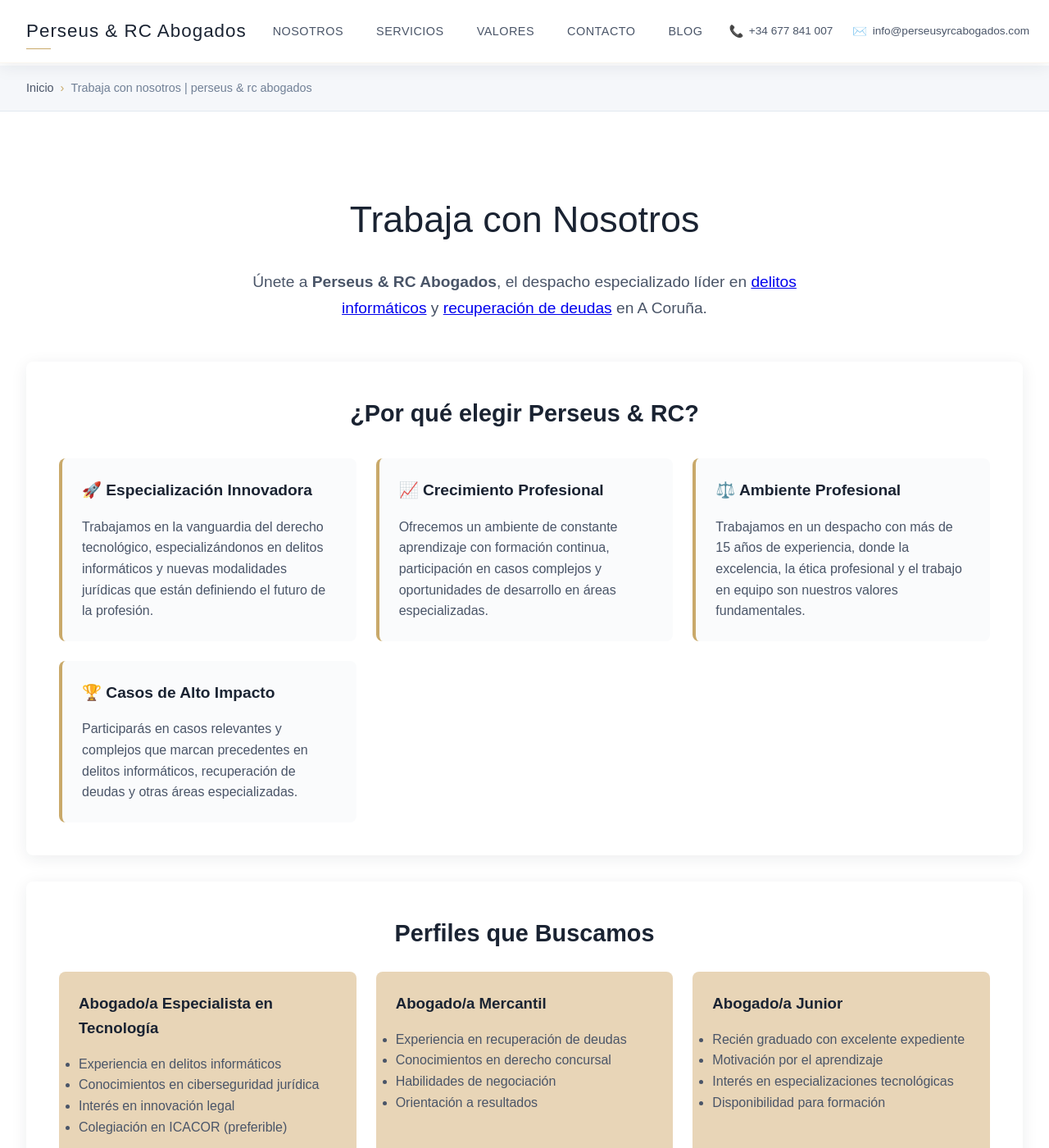
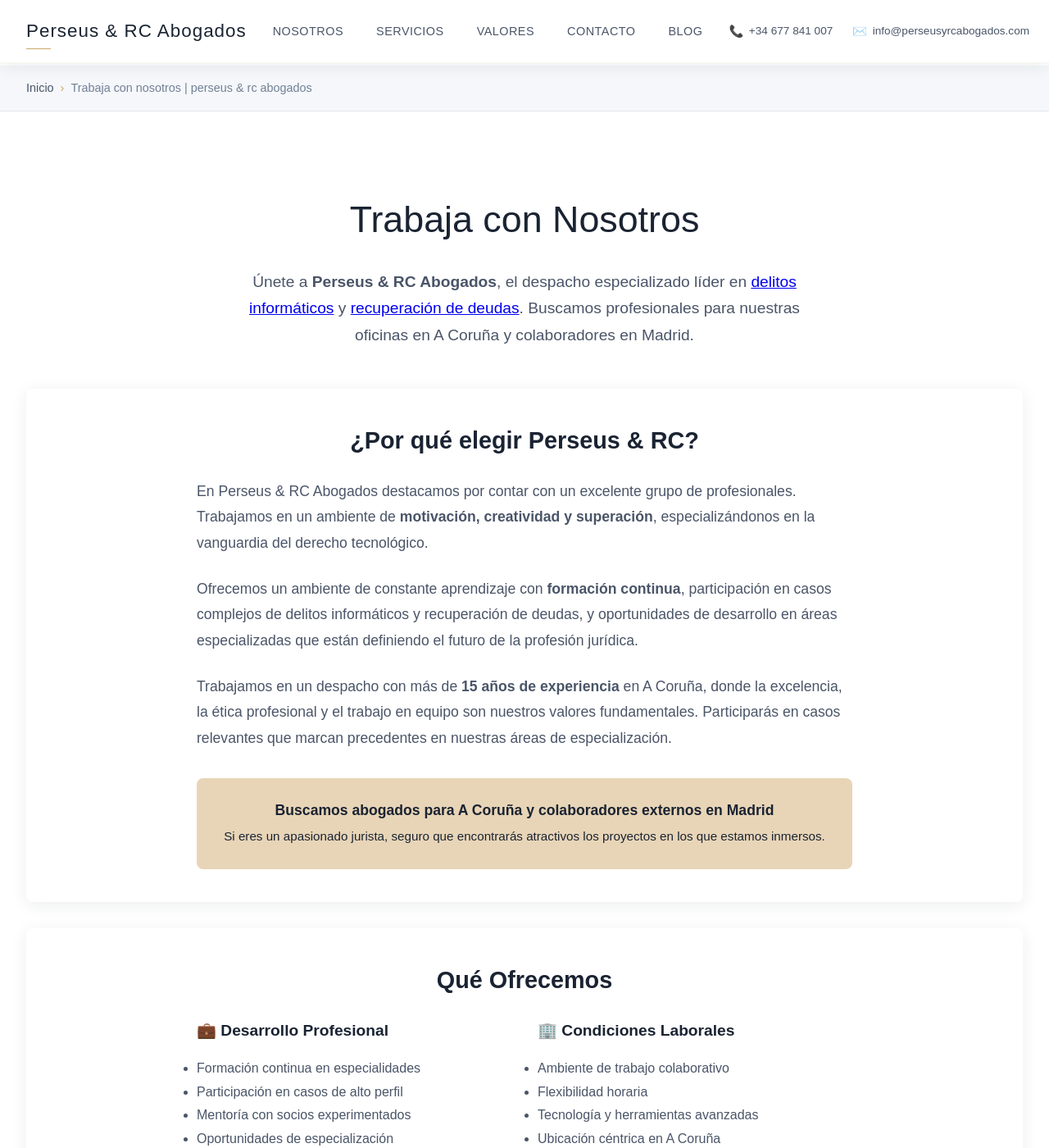
Before and after one commit to streaming10/Perseus_RC_abogados, a Jekyll site: the page built from trabaja-con-nosotros.md, in a window 1280 px wide and 1400 px high. Shown: the whole window at 82% size. Built offline with Jekyll 4.4.1, drawn with Linux system fonts in a browser that asks for light colours; some of the changed text lies outside the part shown.

Commit message:
Update trabaja-con-nosotros.md

```diff
--- a/trabaja-con-nosotros.md
+++ b/trabaja-con-nosotros.md
@@ -1,8 +1,8 @@
 ---
 layout: pages
 title: "Trabaja con Nosotros | Perseus & RC Abogados"
-description: "Únete al equipo de Perseus & RC Abogados en A Coruña. Buscamos abogados especializados en delitos informáticos, recuperación de deudas y derecho civil. Envía tu CV."
-keywords: "trabajar Perseus RC, empleo abogados A Coruña, trabajo despacho abogados, carrera jurídica Galicia, ofertas empleo derecho"
+description: "Únete al equipo de Perseus & RC Abogados. Buscamos abogados en A Coruña y colaboradores en Madrid especializados en delitos informáticos y recuperación de deudas."
+keywords: "trabajar Perseus RC, empleo abogados A Coruña, trabajo despacho abogados, colaboradores Madrid, carrera jurídica Galicia, ofertas empleo derecho"
 permalink: /trabaja-con-nosotros/
 lang: es
 sitemap:
@@ -21,7 +21,8 @@
     <p style="font-size: 1.2rem; color: var(--text-secondary); line-height: 1.7; max-width: 700px; margin: 0 auto;">
       Únete a <strong>Perseus & RC Abogados</strong>, el despacho especializado líder en
       <a href="{{ '/servicios/delitos-informaticos/' | relative_url }}">delitos informáticos</a>
-      y <a href="{{ '/servicios/recuperacion-deudas/' | relative_url }}">recuperación de deudas</a> en A Coruña.
+      y <a href="{{ '/servicios/recuperacion-deudas/' | relative_url }}">recuperación de deudas</a>.
+      Buscamos profesionales para nuestras oficinas en A Coruña y colaboradores en Madrid.
     </p>
   </div>
 
@@ -29,75 +30,30 @@
   <div class="why-work-section" style="background: var(--primary-white); padding: 2.5rem; border-radius: 8px; box-shadow: var(--shadow-light); margin-bottom: 2rem;">
     <h2 style="color: var(--navy-blue); font-size: 1.8rem; margin-bottom: 1.5rem; text-align: center;">¿Por qué elegir Perseus & RC?</h2>
 
-    <div style="display: grid; grid-template-columns: repeat(auto-fit, minmax(300px, 1fr)); gap: 1.5rem; margin-top: 2rem;">
+    <div style="max-width: 800px; margin: 0 auto; color: var(--text-secondary); line-height: 1.8; font-size: 1.1rem;">
+      <p style="margin-bottom: 1.5rem;">
+        En Perseus & RC Abogados destacamos por contar con un excelente grupo de profesionales. Trabajamos en un ambiente de
+        <strong>motivación, creatividad y superación</strong>, especializándonos en la vanguardia del derecho tecnológico.
+      </p>
 
-      <div style="background: var(--primary-light); padding: 1.5rem; border-radius: 8px; border-left: 4px solid var(--accent-gold);">
-        <h3 style="color: var(--navy-blue); margin-bottom: 1rem; font-size: 1.2rem;">🚀 Especialización Innovadora</h3>
-        <p style="color: var(--text-secondary); line-height: 1.6;">
-          Trabajamos en la vanguardia del derecho tecnológico, especializándonos en delitos informáticos y nuevas modalidades jurídicas que están definiendo el futuro de la profesión.
+      <p style="margin-bottom: 1.5rem;">
+        Ofrecemos un ambiente de constante aprendizaje con <strong>formación continua</strong>, participación en casos complejos
+        de delitos informáticos y recuperación de deudas, y oportunidades de desarrollo en áreas especializadas que están
+        definiendo el futuro de la profesión jurídica.
+      </p>
+
+      <p style="margin-bottom: 1.5rem;">
+        Trabajamos en un despacho con más de <strong>15 años de experiencia</strong> en A Coruña, donde la excelencia,
+        la ética profesional y el trabajo en equipo son nuestros valores fundamentales. Participarás en casos relevantes
+        que marcan precedentes en nuestras áreas de especialización.
+      </p>
+
+      <div style="background: var(--accent-light-gold); padding: 1.5rem; border-radius: 8px; margin-top: 2rem; text-align: center;">
+        <p style="margin: 0; font-size: 1.1rem; color: var(--navy-blue);">
+          <strong>Buscamos abogados para A Coruña y colaboradores externos en Madrid</strong><br>
+          <span style="font-size: 0.95rem;">Si eres un apasionado jurista, seguro que encontrarás atractivos los proyectos en los que estamos inmersos.</span>
         </p>
       </div>
-
-      <div style="background: var(--primary-light); padding: 1.5rem; border-radius: 8px; border-left: 4px solid var(--accent-gold);">
-        <h3 style="color: var(--navy-blue); margin-bottom: 1rem; font-size: 1.2rem;">📈 Crecimiento Profesional</h3>
-        <p style="color: var(--text-secondary); line-height: 1.6;">
-          Ofrecemos un ambiente de constante aprendizaje con formación continua, participación en casos complejos y oportunidades de desarrollo en áreas especializadas.
-        </p>
-      </div>
-
-      <div style="background: var(--primary-light); padding: 1.5rem; border-radius: 8px; border-left: 4px solid var(--accent-gold);">
-        <h3 style="color: var(--navy-blue); margin-bottom: 1rem; font-size: 1.2rem;">⚖️ Ambiente Profesional</h3>
-        <p style="color: var(--text-secondary); line-height: 1.6;">
-          Trabajamos en un despacho con más de 15 años de experiencia, donde la excelencia, la ética profesional y el trabajo en equipo son nuestros valores fundamentales.
-        </p>
-      </div>
-
-      <div style="background: var(--primary-light); padding: 1.5rem; border-radius: 8px; border-left: 4px solid var(--accent-gold);">
-        <h3 style="color: var(--navy-blue); margin-bottom: 1rem; font-size: 1.2rem;">🏆 Casos de Alto Impacto</h3>
-        <p style="color: var(--text-secondary); line-height: 1.6;">
-          Participarás en casos relevantes y complejos que marcan precedentes en delitos informáticos, recuperación de deudas y otras áreas especializadas.
-        </p>
-      </div>
-
-    </div>
-  </div>
-
-  <!-- Current Opportunities -->
-  <div class="opportunities-section" style="background: var(--primary-white); padding: 2.5rem; border-radius: 8px; box-shadow: var(--shadow-light); margin-bottom: 2rem;">
-    <h2 style="color: var(--navy-blue); font-size: 1.8rem; margin-bottom: 1.5rem; text-align: center;">Perfiles que Buscamos</h2>
-
-    <div style="display: grid; grid-template-columns: repeat(auto-fit, minmax(280px, 1fr)); gap: 1.5rem;">
-
-      <div style="background: var(--accent-light-gold); padding: 1.5rem; border-radius: 8px;">
-        <h3 style="color: var(--navy-blue); margin-bottom: 1rem;">Abogado/a Especialista en Tecnología</h3>
-        <ul style="color: var(--text-secondary); line-height: 1.6;">
-          <li>Experiencia en delitos informáticos</li>
-          <li>Conocimientos en ciberseguridad jurídica</li>
-          <li>Interés en innovación legal</li>
-          <li>Colegiación en ICACOR (preferible)</li>
-        </ul>
-      </div>
-
-      <div style="background: var(--accent-light-gold); padding: 1.5rem; border-radius: 8px;">
-        <h3 style="color: var(--navy-blue); margin-bottom: 1rem;">Abogado/a Mercantil</h3>
-        <ul style="color: var(--text-secondary); line-height: 1.6;">
-          <li>Experiencia en recuperación de deudas</li>
-          <li>Conocimientos en derecho concursal</li>
-          <li>Habilidades de negociación</li>
-          <li>Orientación a resultados</li>
-        </ul>
-      </div>
-
-      <div style="background: var(--accent-light-gold); padding: 1.5rem; border-radius: 8px;">
-        <h3 style="color: var(--navy-blue); margin-bottom: 1rem;">Abogado/a Junior</h3>
-        <ul style="color: var(--text-secondary); line-height: 1.6;">
-          <li>Recién graduado con excelente expediente</li>
-          <li>Motivación por el aprendizaje</li>
-          <li>Interés en especializaciones tecnológicas</li>
-          <li>Disponibilidad para formación</li>
-        </ul>
-      </div>
-
     </div>
   </div>
 
@@ -125,6 +81,7 @@
             <li>Flexibilidad horaria</li>
             <li>Tecnología y herramientas avanzadas</li>
             <li>Ubicación céntrica en A Coruña</li>
+            <li>Colaboraciones externas en Madrid</li>
           </ul>
         </div>
 
@@ -137,7 +94,9 @@
     <h2 style="color: var(--accent-gold); font-size: 1.8rem; margin-bottom: 1.5rem;">¿Listo para Unirte?</h2>
 
     <p style="font-size: 1.1rem; line-height: 1.7; max-width: 600px; margin: 0 auto 2rem;">
-      Constantemente evaluamos perfiles para contar con los mejores profesionales. Si eres un apasionado jurista y crees que puedes aportar valor a nuestro equipo, queremos conocerte.
+      Constantemente evaluamos perfiles para incorporar a nuestro equipo en <strong>A Coruña</strong> y para
+      colaboraciones externas en <strong>Madrid</strong>. Si eres un apasionado jurista y crees que puedes aportar
+      valor a nuestros proyectos, queremos conocerte.
     </p>
 
     <div style="background: rgba(201, 169, 106, 0.1); padding: 2rem; border-radius: 8px; margin: 2rem auto; max-width: 600px;">
@@ -147,12 +106,12 @@
         <strong style="color: var(--accent-gold); font-size: 1.1rem;">info@perseusyrcabogados.com</strong>
       </p>
       <p style="margin-bottom: 1.5rem; font-size: 0.95rem; color: rgba(255, 255, 255, 0.9);">
-        <strong>Asunto:</strong> CURRICULUM - [Tu Nombre]<br>
+        <strong>Asunto:</strong> CURRICULUM - [Tu Nombre] - [A Coruña/Madrid]<br>
         <strong>Incluye:</strong> CV, carta de motivación y cuéntanos por qué encajarías en nuestros proyectos
       </p>
 
       <div style="margin-top: 2rem;">
-        <a href="mailto:info@perseusyrcabogados.com?subject=CURRICULUM - [Tu Nombre]" style="display: inline-block; background: var(--accent-gold); color: var(--navy-blue); padding: 1rem 2rem; text-decoration: none; border-radius: 25px; font-weight: 500; transition: all 0.3s ease;">
+        <a href="mailto:info@perseusyrcabogados.com?subject=CURRICULUM - [Tu Nombre] - [A Coruña/Madrid]" style="display: inline-block; background: var(--accent-gold); color: var(--navy-blue); padding: 1rem 2rem; text-decoration: none; border-radius: 25px; font-weight: 500; transition: all 0.3s ease;">
           Enviar Candidatura
         </a>
       </div>
```
